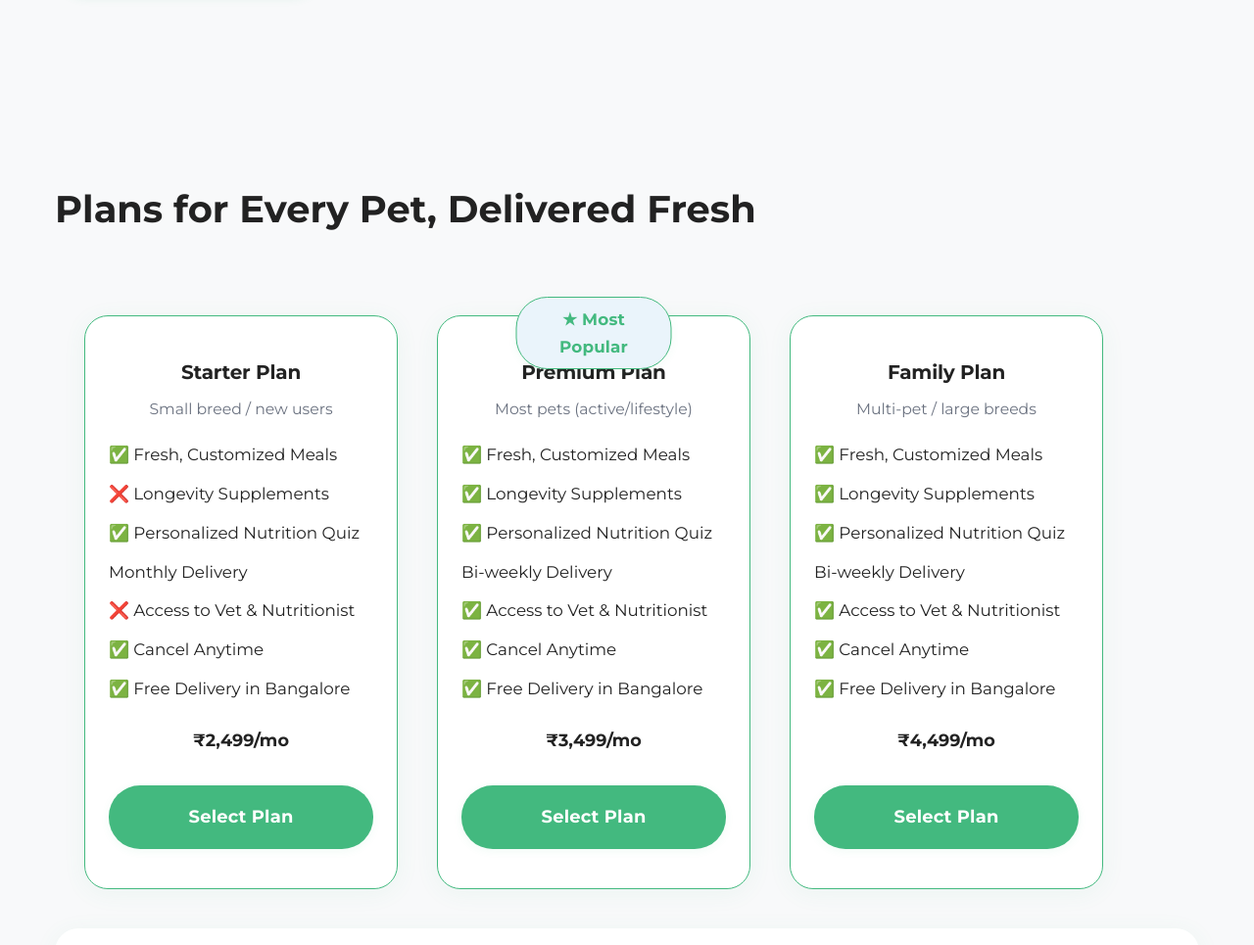
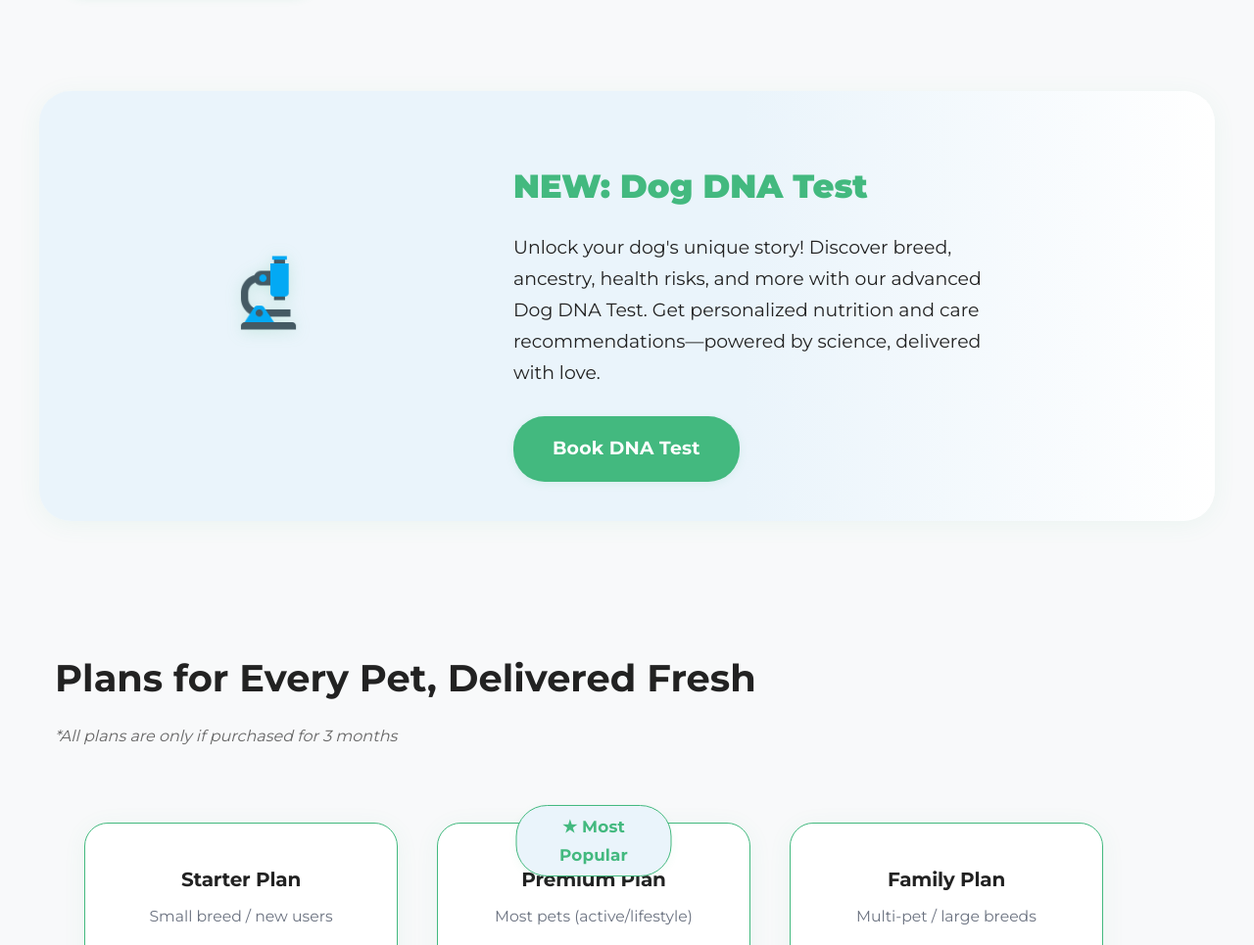
Before and after one commit to Kalvincare/kalvincare.github.io, a plain HTML site: page index.html in a window 1280 px wide. Shown: the part 2014-2979 px from the top of the page at 98% size. Drawn offline with Linux system fonts and the light colour scheme.

Commit message:
Add Dog DNA Test section with booking button

```diff
--- a/index.html
+++ b/index.html
@@ -175,8 +175,20 @@
       <a href="#plans" class="cta">Build Your Pet's Plan</a>
     </section>
 
+    <section id="dog-dna" class="section dog-dna-section" style="background:linear-gradient(90deg,#eaf4fb 60%,#fff 100%);border-radius:2rem;padding:2.5rem 1.5rem 2.5rem 1.5rem;box-shadow:0 4px 24px rgba(67,185,127,0.07);margin-bottom:2.5rem;display:flex;align-items:center;gap:2.5rem;flex-wrap:wrap;">
+      <div style="flex:1 1 320px;min-width:260px;max-width:420px;text-align:center;">
+        <img src="images/icon-microscope.png" alt="Dog DNA Test" style="width:90px;height:90px;margin-bottom:1.2rem;filter:drop-shadow(0 2px 8px #43b97f33);">
+      </div>
+      <div style="flex:2 1 340px;min-width:260px;">
+        <h2 style="color:#43b97f;font-size:2.1rem;font-weight:900;margin-bottom:0.7rem;">NEW: Dog DNA Test</h2>
+        <p style="font-size:1.18rem;color:#222;margin-bottom:1.2rem;max-width:500px;">Unlock your dog's unique story! Discover breed, ancestry, health risks, and more with our advanced Dog DNA Test. Get personalized nutrition and care recommendations—powered by science, delivered with love.</p>
+        <a href="#book-dna" class="cta" style="font-size:1.18rem;padding:1.1rem 2.5rem;">Book DNA Test</a>
+      </div>
+    </section>
+
     <section id="plans" class="section">
       <h2>Plans for Every Pet, Delivered Fresh</h2>
+      <p style="font-size:1rem;color:#666;font-style:italic;margin-top:-1.2rem;margin-bottom:1.5rem;">*All plans are only if purchased for 3 months</p>
       <div class="plan-table">
         <div class="plan-card">
           <strong>Starter Plan</strong>
```
